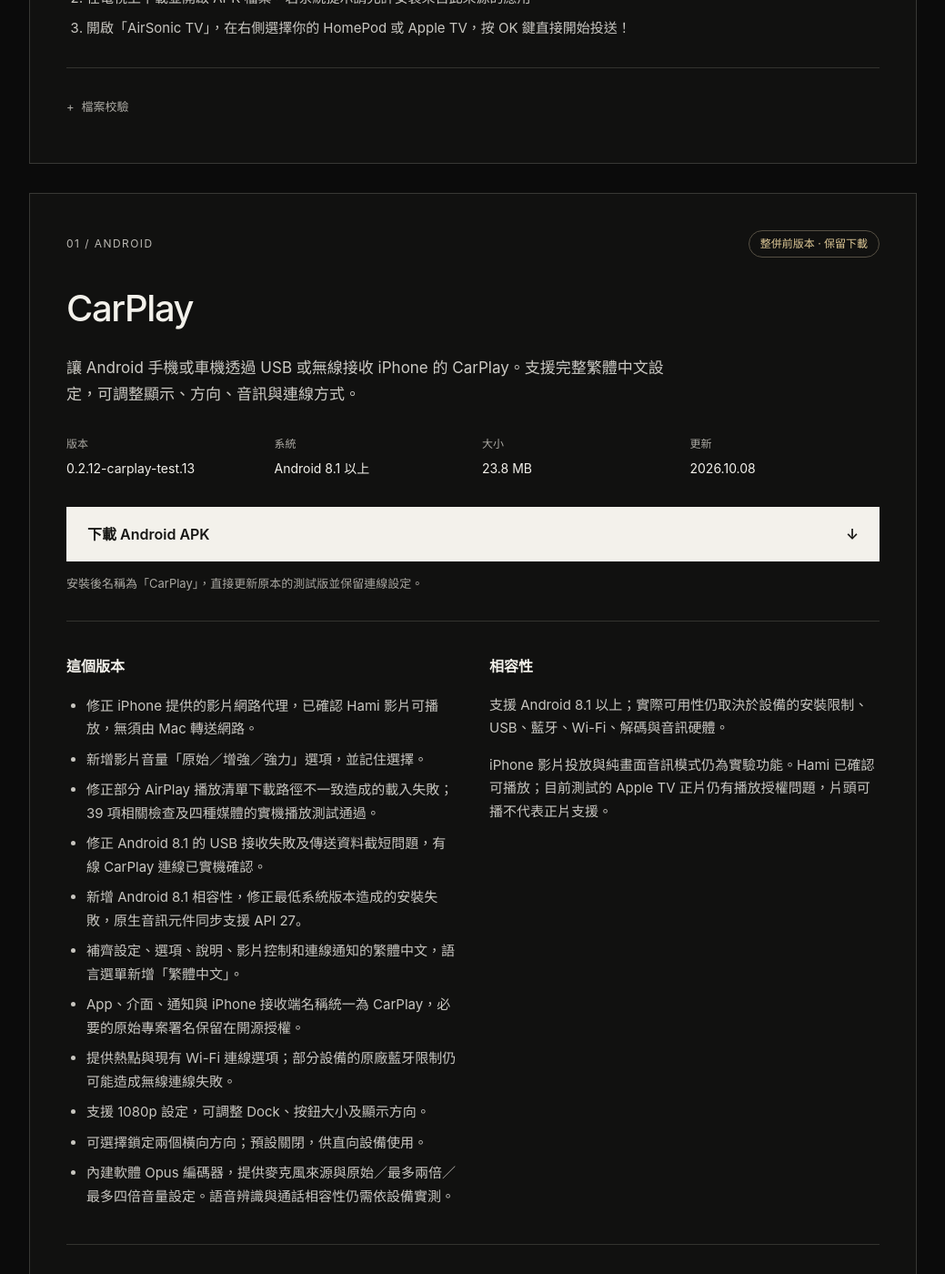
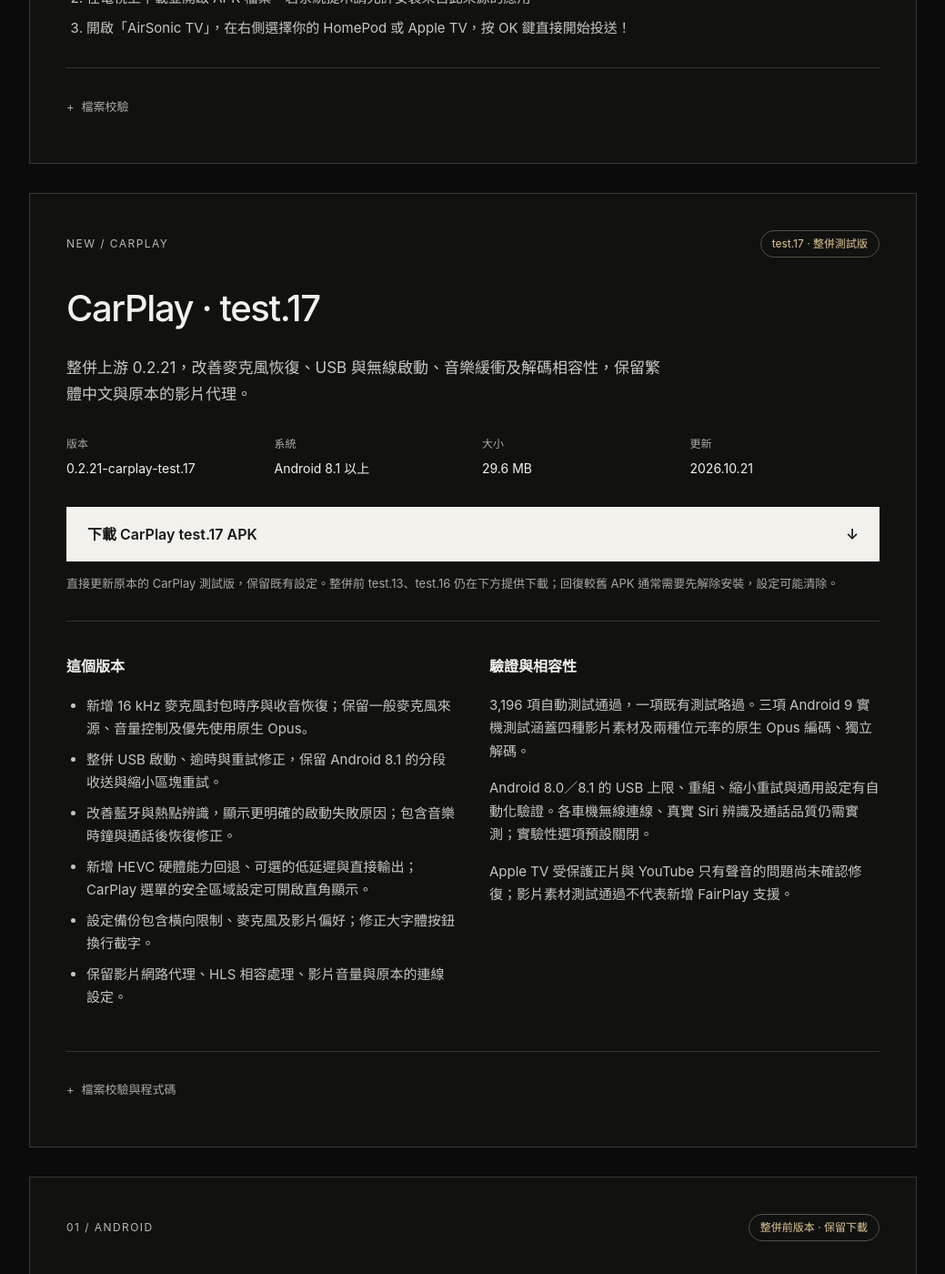
Before and after one commit to lancer1234/lancer1234.github.io, a Jekyll site: the page app/index.html, which Jekyll copies as it is, in a window 1280 px wide and 1400 px high, scrolled down 1625 px. Shown: the whole window at 91% size, without its empty margins (120-1159 px from the left). Built offline with Jekyll 4.4.1, drawn with Linux system fonts in a browser that asks for light colours.

Commit message:
Add CarPlay test.17 download and retain earlier versions

```diff
--- a/app/index.html
+++ b/app/index.html
@@ -21,6 +21,16 @@
 <div class="notes"><section><h3>特色與功能</h3><ul><li>支援 AirPlay 2 音訊串流，啟動即自動發現局域網內的 HomePod、Apple TV、Mac 與 AirPlay 音箱。</li><li>提供三種音訊擷取方案：超低延遲系統混音 (REMOTE_SUBMIX)、官方標準錄音 (PlaybackCapture)、電視麥克風測試 (MIC)，TV 與手機介面皆可隨時切換。</li><li>新增 AirPlay 接收端緩衝延遲檔位（150ms 追劇對嘴／250ms 均衡／1000ms 穩定），突破原版 1.5 秒協定緩衝限制。</li><li>介面採用 Apple HIG tvOS 磨砂玻璃設計風格，深色暗夜視覺與即時 FFT 音訊頻譜動畫。</li><li>專為電視遙控器設計的彈簧阻尼平滑焦點（Critically Damped Spring 1.06x 放大）與自動初始焦點。</li><li>支援 Apple TV 4 位數 PIN 碼配對，內建螢幕鍵盤並支援遙控器實體數字鍵 (0-9) 直接輸入。</li><li>具備 Android TV LEANBACK_LAUNCHER 桌面圖示與 16:9 專用 Banner。</li></ul></section><section><h3>超低延遲免 Root 授權指引</h3><p>若希望使用延遲僅 15ms 且完全免錄影授權彈窗的「超低延遲系統混音」模式，可在電腦終端機透過網路 ADB 執行一次以下授權指令（免 Root，關機不失效）：</p><code>adb shell pm grant com.airsonic.demo android.permission.CAPTURE_AUDIO_OUTPUT</code></section></div>
 <section class="install"><h3>如何安裝</h3><ol><li>在 Android TV 或手機開啟此頁面，點擊上方按鈕下載 APK。</li><li>在電視上下載並開啟 APK 檔案，若系統提示請允許安裝來自此來源的應用。</li><li>開啟「AirSonic TV」，在右側選擇你的 HomePod 或 Apple TV，按 OK 鍵直接開始投送！</li></ol></section>
 <details><summary>檔案校驗</summary><p>SHA-256</p><code>c77856f84c89a1b5386d07b373385afb10d9696ce4440b806110e02b440ba93b</code><p><a href="/app/downloads/AirSonic-TV-1.0.0-20261020.apk.sha256" download>下載校驗檔</a></p></details>
+</article>
+<article class="release" aria-labelledby="carplay-test17-title">
+<div class="release-top"><span class="eyebrow">NEW / CARPLAY</span><span class="badge">test.17 · 整併測試版</span></div>
+<h2 id="carplay-test17-title">CarPlay · test.17</h2>
+<p class="description">整併上游 0.2.21，改善麥克風恢復、USB 與無線啟動、音樂緩衝及解碼相容性，保留繁體中文與原本的影片代理。</p>
+<dl class="metadata"><div><dt>版本</dt><dd>0.2.21-carplay-test.17</dd></div><div><dt>系統</dt><dd>Android 8.1 以上</dd></div><div><dt>大小</dt><dd>29.6 MB</dd></div><div><dt>更新</dt><dd>2026.10.21</dd></div></dl>
+<a class="download" href="/app/downloads/CarPlay-0.2.21-test.17-20261021.apk" download>下載 CarPlay test.17 APK <span aria-hidden="true">↓</span></a>
+<p class="caption">直接更新原本的 CarPlay 測試版，保留既有設定。整併前 test.13、test.16 仍在下方提供下載；回復較舊 APK 通常需要先解除安裝，設定可能清除。</p>
+<div class="notes"><section><h3>這個版本</h3><ul><li>新增 16 kHz 麥克風封包時序與收音恢復；保留一般麥克風來源、音量控制及優先使用原生 Opus。</li><li>整併 USB 啟動、逾時與重試修正，保留 Android 8.1 的分段收送與縮小區塊重試。</li><li>改善藍牙與熱點辨識，顯示更明確的啟動失敗原因；包含音樂時鐘與通話後恢復修正。</li><li>新增 HEVC 硬體能力回退、可選的低延遲與直接輸出；CarPlay 選單的安全區域設定可開啟直角顯示。</li><li>設定備份包含橫向限制、麥克風及影片偏好；修正大字體按鈕換行截字。</li><li>保留影片網路代理、HLS 相容處理、影片音量與原本的連線設定。</li></ul></section><section><h3>驗證與相容性</h3><p>3,196 項自動測試通過，一項既有測試略過。三項 Android 9 實機測試涵蓋四種影片素材及兩種位元率的原生 Opus 編碼、獨立解碼。</p><p>Android 8.0／8.1 的 USB 上限、重組、縮小重試與通用設定有自動化驗證。各車機無線連線、真實 Siri 辨識及通話品質仍需實測；實驗性選項預設關閉。</p><p>Apple TV 受保護正片與 YouTube 只有聲音的問題尚未確認修復；影片素材測試通過不代表新增 FairPlay 支援。</p></section></div>
+<details><summary>檔案校驗與程式碼</summary><p>SHA-256</p><code>f6410ee75a35807d8047e4719ac6ab45c8fd2b1a3ea1e7b4508fad2493914af5</code><p><a href="/app/downloads/CarPlay-0.2.21-test.17-20261021.apk.sha256" download>下載校驗檔</a> · <a href="/app/downloads/CarPlay-test.17-source.zip" download>下載 test.17 開源程式碼</a></p></details>
 </article>
 <article class="release" aria-labelledby="app-title">
 <div class="release-top"><span class="eyebrow">01 / ANDROID</span><span class="badge">整併前版本 · 保留下載</span></div>
```
Also changed, not shown: 3 other files.
